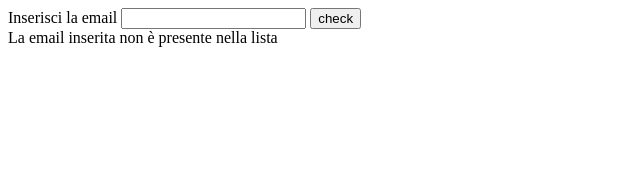
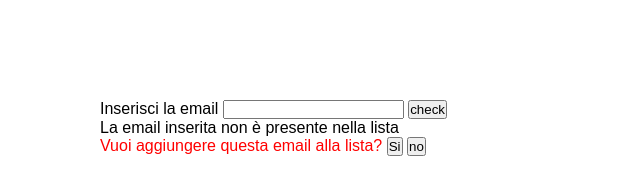
Before and after one commit to AndreaLivornese/js-mail-dadi, a plain HTML site: page Email/index.html in a window 1280 px wide. Both pictures are taken after a click on the button "check". Shown: the whole page, without its empty margins (0-640 px from the left). Drawn offline with Linux system fonts and the light colour scheme.

Commit message:
BONUS personale EMAIL: aggiunto funzione che permette all'utente di aggiungere l'email nel caso non fosse trovata

```diff
--- /dev/null
+++ b/Email/css/style.css
@@ -0,0 +1,22 @@
+*{
+    padding: 0;
+    margin: 0;
+    box-sizing: border-box;
+}
+
+
+
+body{
+    font-family:sans-serif;
+
+    padding:100px;
+}
+
+span{
+    display: none;
+    color:red
+}
+
+.active{
+    display: inline;
+}
--- a/Email/index.html
+++ b/Email/index.html
@@ -4,6 +4,10 @@
     <meta charset="UTF-8">
     <meta name="viewport" content="width=device-width, initial-scale=1.0">
     <title>js-mail-dadi(email)</title>
+
+
+    <!-- my css -->
+    <link rel="stylesheet" href="./css/style.css">
 </head>
 <body>
     <form>
@@ -11,6 +15,11 @@
         <input type="email" id="email" required>
         <input type="button" id="btn" value="check">
         <div id="result"></div>
+        <span>
+            Vuoi aggiungere questa email alla lista?
+            <input type="button" id="btn-yes" value="Si">
+            <input type="button" id="btn-no" value="no">
+        </span>
     </form>
 
     <script src="js/script.js"></script>
--- a/Email/js/script.js
+++ b/Email/js/script.js
@@ -5,30 +5,52 @@
 
 
 
-const buttonElement = document.querySelector("#btn");
+const buttonCheckElement = document.querySelector("#btn");
 const resultElement = document.querySelector("#result");
+const choiceElement = document.querySelector("span");
+
+console.log(choiceElement);
+
+const btnYesElement = document.querySelector("#btn-yes");
+const btnNoElement = document.querySelector("#btn-no");
+
 
 let emails = ["gigorobo@gmail.com", "castoromonco@vichingo.qualcosa", "windowsmegliodiapple@verita.eu"];
 
-buttonElement.addEventListener("click",
+buttonCheckElement.addEventListener("click",
     function(){
         // valore inserito nella casella di testo
         const userEmail = document.querySelector("#email").value;
         let flag=false;
 
+        // controllo presenza email nell'array
         for(let i=0; i < emails.length; i++){
             if(userEmail == emails[i]){
                 flag=true;
             }
         }
 
+        // output
         if(flag == true){
             resultElement.innerText="La email inserita è presente nella lista";
         }else{
-            resultElement.innerText="La email inserita non è presente nella lista";
+            resultElement.innerText+="La email inserita non è presente nella lista";
+            choiceElement.className="active";
         }
 
 
 
     }
 )
+
+
+
+btnYesElement.addEventListener("click",
+    function(){
+        const userEmail = document.querySelector("#email").value;
+
+        emails.push(userEmail);
+        alert("email aggiunta con successo");
+        choiceElement.className="";
+    }
+)
```
